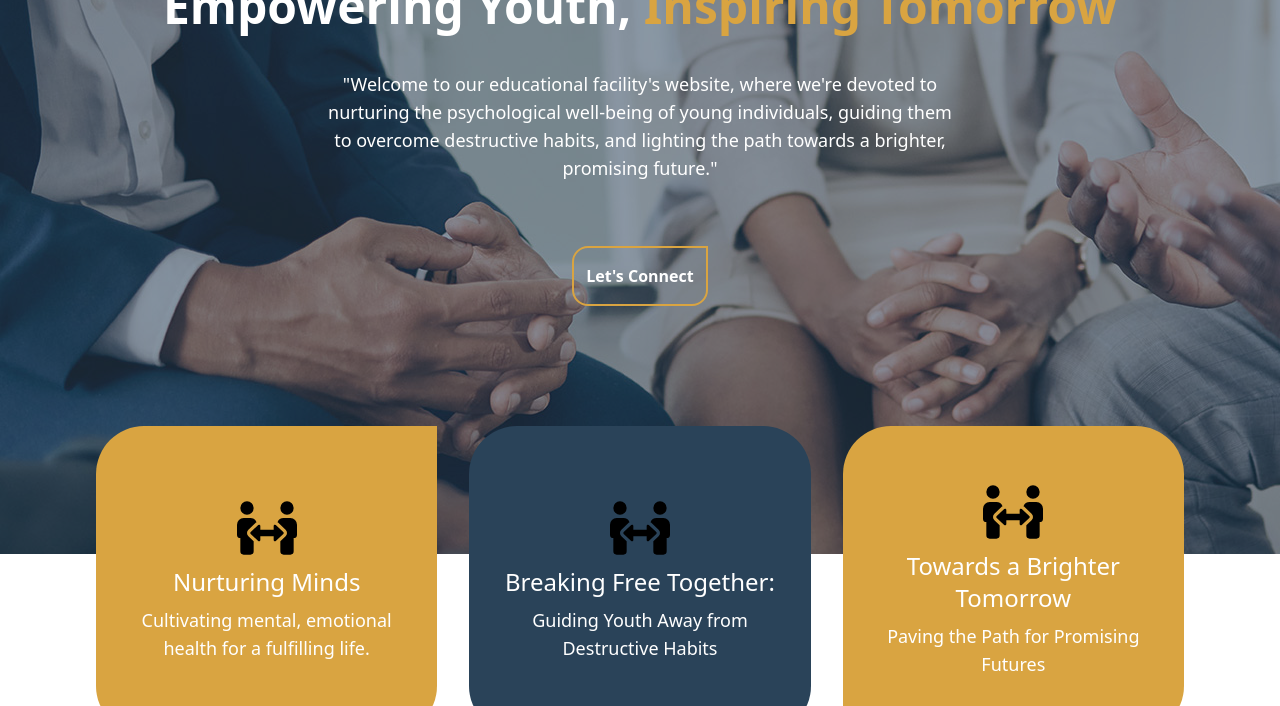
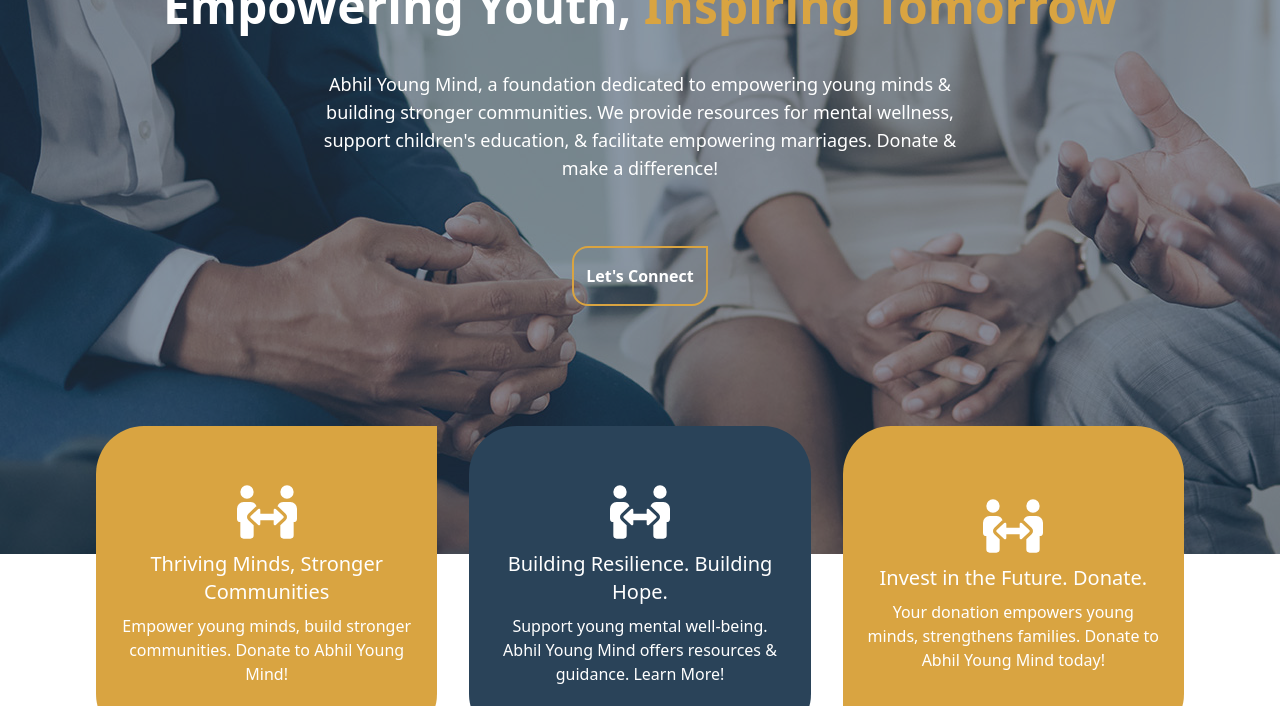
Before and after one commit to paldebarun/Abhil, a React (Vite) app in the folder client/: page / in a window 1280 px wide. Shown: the part 246-952 px from the top of the page. Built offline with nearby package versions, Linux system fonts and the light colour scheme.

Commit message:
meta changes

```diff
--- a/client/index.html
+++ b/client/index.html
@@ -5,7 +5,7 @@
   <meta charset="UTF-8" />
   <link rel="icon" type="ico" href="/favicon.ico" />
   <meta name="viewport" content="width=device-width, initial-scale=1.0" />
-  <title>AbhiYoungMind</title>
+  <title>Abhil Young Mind: Empowering Young Minds for Growth & Resilience</title>
   <script src="https://checkout.razorpay.com/v1/checkout.js"></script>
 </head>
 
--- a/client/src/components/AboutUs/AboutUs.jsx
+++ b/client/src/components/AboutUs/AboutUs.jsx
@@ -23,7 +23,7 @@
   return (
     <div className="w-full min-h-[100vh] bg-background_color  ">
       {/* MetData  */}
-      <MetaData title={"About Us"} />
+      <MetaData title={"About Us - Abhil Young Mind Foundation"} description="Learn about our mission to support young mental well-being, education, and empowered families. Donate and make a difference!" />
 
       {/* PageHeader  */}
       <PageHeader title1={"About"} title2={"Us"} setActiveUrl={setActiveUrl} />
@@ -53,7 +53,7 @@
       <div className=" lg:w-[50%]">
         <div>
           <h3 className="font-[cursive] text-secondary_color text-xl  my-4">
-            About Abhil Young Mind
+            About Abhil Young Mind Foundation
           </h3>
         </div>
 
--- a/client/src/components/Appointment/Appointment.jsx
+++ b/client/src/components/Appointment/Appointment.jsx
@@ -14,7 +14,7 @@
   return (
     <div className="w-full min-h-[100vh] bg-background_color">
       {/* MetData  */}
-      <MetaData title={"Appoinment"} />
+      <MetaData title={"Free Appoinment - Abhil Young Mind Foundation"} description="Get the Support You Deserve at Abhil Young Mind. Schedule an appointment for personalized mental health care, educational guidance, or empowering marriage therapy. We listen & help you thrive." />
 
       {/* PageHeader  */}
       <PageHeader title1={"Appoinment"} title2={""} />
--- a/client/src/components/ContactUs/ContactUs.jsx
+++ b/client/src/components/ContactUs/ContactUs.jsx
@@ -100,7 +100,7 @@
   return (
     <div className="w-full min-h-[100vh] bg-background_color">
       {/* MetData  */}
-      <MetaData title={"Contact Us"} />
+      <MetaData title={"Connect with Abhil Young Mind: We're Here to Help!"} description="Reach Out to Abhil Young Mind Foundation. Find our contact information, including phone number, email address, and a contact form. We look forward to hearing from you!" />
 
       {/* PageHeader  */}
       <PageHeader title1={"Contact"} title2={"Us"} />
--- a/client/src/components/Donation/Donation.jsx
+++ b/client/src/components/Donation/Donation.jsx
@@ -33,7 +33,7 @@
   return (
     <div className="w-full">
       {/* MetData  */}
-      <MetaData title={"Donate Now"} />
+      <MetaData title={"Support Mental Wellness, Education, & Families. Donate Now to Abhil Young Mind!"} description="our donation makes a difference! Invest in the future by supporting Abhil Young Mind's mission: mental well-being, education, and empowered families. Donate today!" />
 
       {/* Donation Content Componet */}
       <div className="h-screen  desktopView relative">
--- a/client/src/components/FAQ/Faq.jsx
+++ b/client/src/components/FAQ/Faq.jsx
@@ -51,7 +51,7 @@
   return (
     <div className="w-full min-h-[100vh]   ">
       {/* MetData  */}
-      <MetaData title={"FAQ"} />
+      <MetaData title={"Abhil Young Mind: Frequently Asked Questions (FAQs)"} description="Find Answers to Your Questions About Abhil Young Mind! Our FAQ page covers mental health support, educational resources, and more. Learn how we can help!"/>
 
       {/* PageHeader  */}
       <PageHeader title1={"FAQ"} title2={""} />
--- a/client/src/components/Home/AreasOfWork.jsx
+++ b/client/src/components/Home/AreasOfWork.jsx
@@ -82,7 +82,7 @@
       {/* Heading  */}
       <div className="mb-10">
         <h3 className="font-[cursive] text-secondary_color text-xl  my-4">
-          What We can do?
+          What We do?
         </h3>
         <div>
           <motion.h1
--- a/client/src/components/Home/Home.jsx
+++ b/client/src/components/Home/Home.jsx
@@ -21,7 +21,7 @@
   return (
     <div className="w-full min-h-[100vh]  ">
       {/* MetData  */}
-      <MetaData title={"Home"} />
+      <MetaData title={"Abhil Young Mind: Empowering Young Minds for Growth & Resilience"} description="Abhil Young Mind, a foundation dedicated to empowering young minds & building stronger communities. We provide resources for mental wellness, support children's education, & facilitate empowering marriages. Donate & make a difference!" />
 
       {/* Home Content  */}
       <div>
@@ -56,7 +56,7 @@
               {...AnimationData.slideRightDelay}
               className="md:w-[50%] text-center  text-white text-lg"
             >
-              &quot;Welcome to our educational facility&apos;s website, where we&apos;re devoted to nurturing the psychological well-being of young individuals, guiding them to overcome destructive habits, and lighting the path towards a brighter, promising future.&quot;
+              Abhil Young Mind, a foundation dedicated to empowering young minds & building stronger communities. We provide resources for mental wellness, support children's education, & facilitate empowering marriages. Donate & make a difference!
             </motion.p>
 
             <motion.div {...AnimationData.slideUpDelay}>
@@ -78,37 +78,37 @@
         >
           <div className="lg:w-1/3 text-center bg-secondary_color flex flex-col gap-2 items-center justify-center py-8 sm:py-14 px-6 rounded-l-[3rem] rounded-br-[3rem]">
             <span className=" text-6xl">
-              <FaPeopleArrows />
+              <FaPeopleArrows color="white" />
             </span>
-            <h2 className=" text-white text-2xl font-medium">
-              Nurturing Minds
+            <h2 className=" text-white text-xl font-medium">
+            Thriving Minds, Stronger Communities
             </h2>
-            <p className=" text-lg text-white ">
-              Cultivating mental, emotional health for a fulfilling life.
+            <p className=" text-md text-white ">
+            Empower young minds, build stronger communities. Donate to Abhil Young Mind!
             </p>
           </div>
 
           <div className=" lg:w-1/3 text-center bg-primary_color flex flex-col  gap-2 items-center justify-center py-14 px-6 rounded-[3rem]">
             <span className=" text-6xl">
-              <FaPeopleArrows />
+              <FaPeopleArrows color="white" />
             </span>
-            <h2 className=" text-white text-2xl font-medium">
-              Breaking Free Together:
+            <h2 className="text-white text-xl font-medium">
+            Building Resilience. Building Hope.
             </h2>
-            <p className=" text-lg text-white ">
-              Guiding Youth Away from Destructive Habits
+            <p className=" text-md text-white ">
+            Support young mental well-being. Abhil Young Mind offers resources & guidance. Learn More!
             </p>
           </div>
 
           <div className="lg:w-1/3 text-center bg-secondary_color flex flex-col  gap-2 items-center justify-center  py-14 px-6 rounded-r-[3rem] rounded-tl-[3rem]">
             <span className=" text-6xl">
-              <FaPeopleArrows />
+              <FaPeopleArrows color="white"/>
             </span>
-            <h2 className=" text-white text-2xl font-medium">
-              Towards a Brighter Tomorrow
+            <h2 className=" text-white text-xl font-medium">
+            Invest in the Future. Donate.
             </h2>
-            <p className=" text-lg text-white ">
-              Paving the Path for Promising Futures
+            <p className=" text-md text-white ">
+            Your donation empowers young minds, strengthens families. Donate to Abhil Young Mind today!
             </p>
           </div>
         </motion.div>
--- a/client/src/utils/MetaData.jsx
+++ b/client/src/utils/MetaData.jsx
@@ -4,7 +4,7 @@
 const MetaData = ({ title, description = "" }) => {
   return (
     <DocumentMeta
-      title={`${title} - AbhiYoungMind`}
+      title={`${title}`}
       description={description}
     ></DocumentMeta>
   );
```
